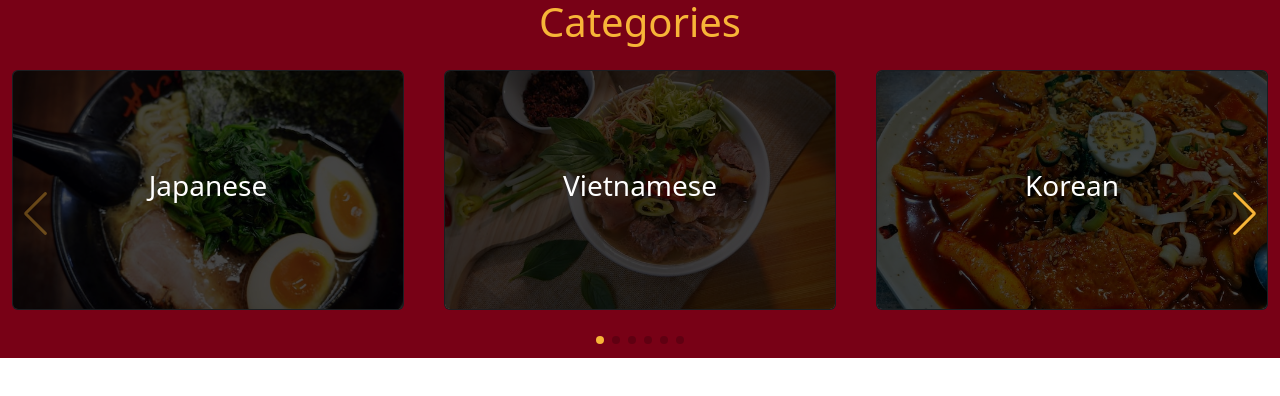
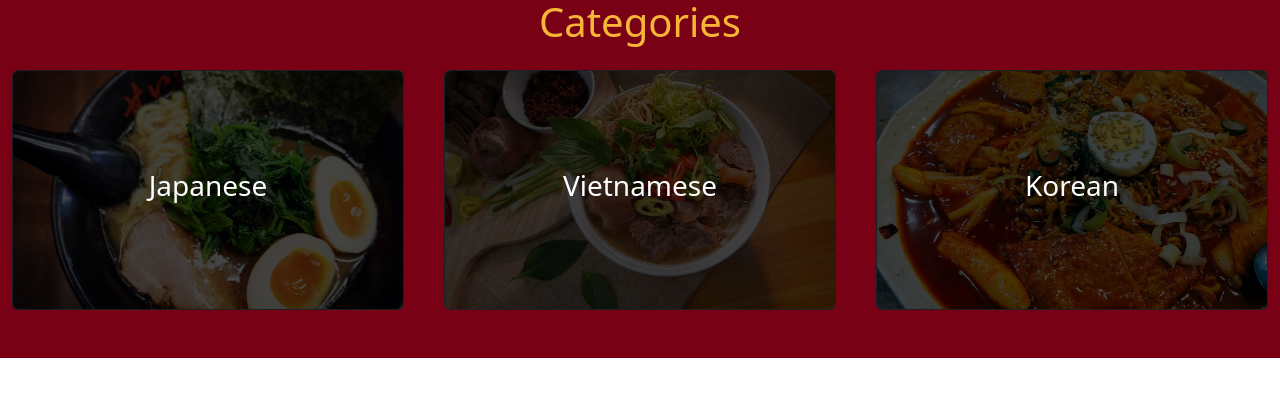
Before and after one commit to LinhNguyenLe2109/restaurant, a Next.js app: page / in a window 1280 px wide. Shown: the part 778-1174 px from the top of the page. Built offline with nearby package versions, Linux system fonts and the light colour scheme.

Commit message:
removed unnecessary images

```diff
--- a/components/CuisineList.js
+++ b/components/CuisineList.js
@@ -29,13 +29,6 @@ function CuisineList() {
       spaceBetween: 40,
     },
   };
-  let list = Array(5)
-    .fill(1)
-    .map((abc, idx) => (
-      <SwiperSlide key={idx}>
-        <CategoryCard />
-      </SwiperSlide>
-    ));
   return (
     <React.Fragment>
       <Container className={`${styles.container} mb-5`} fluid>
@@ -62,7 +55,6 @@ function CuisineList() {
           <SwiperSlide>
             <CategoryCard imgSrc={kr.src} category="Korean" link="Korean" />
           </SwiperSlide>
-          {list}
         </Swiper>
       </Container>
     </React.Fragment>
```
